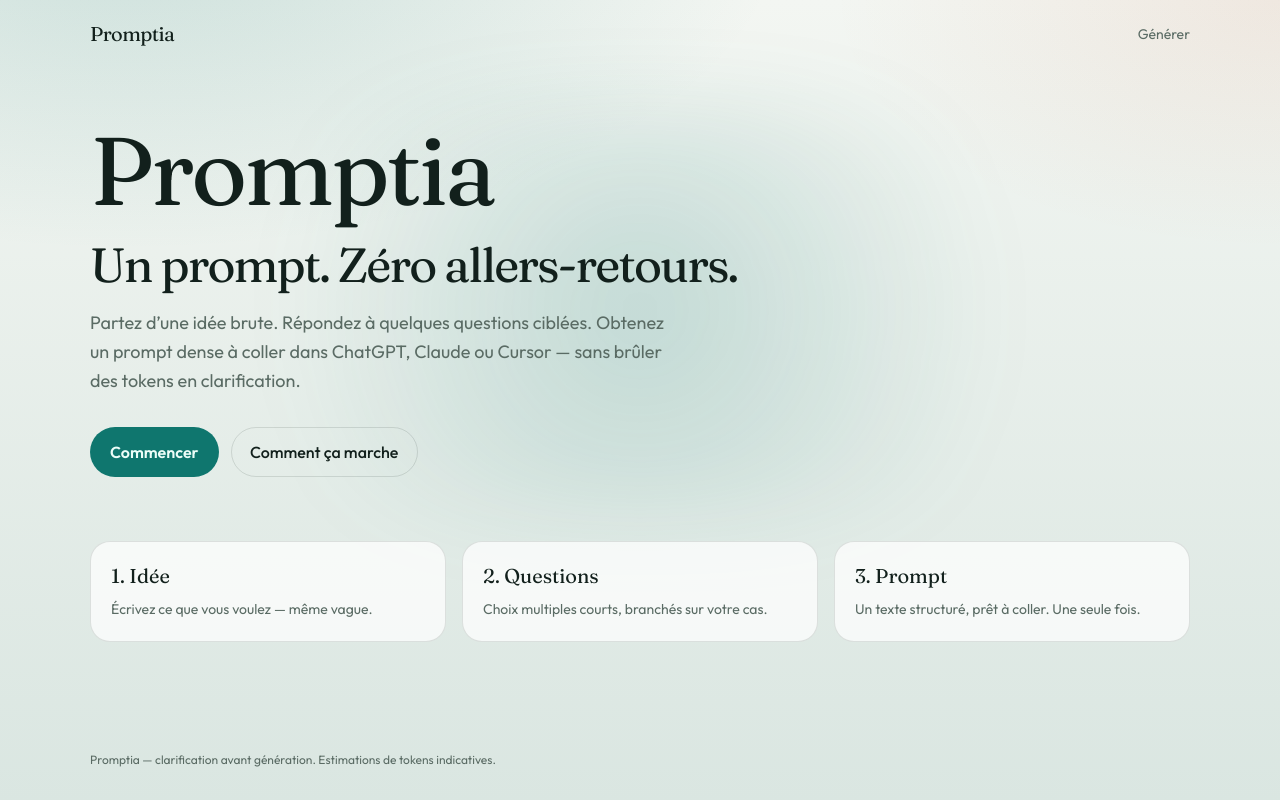
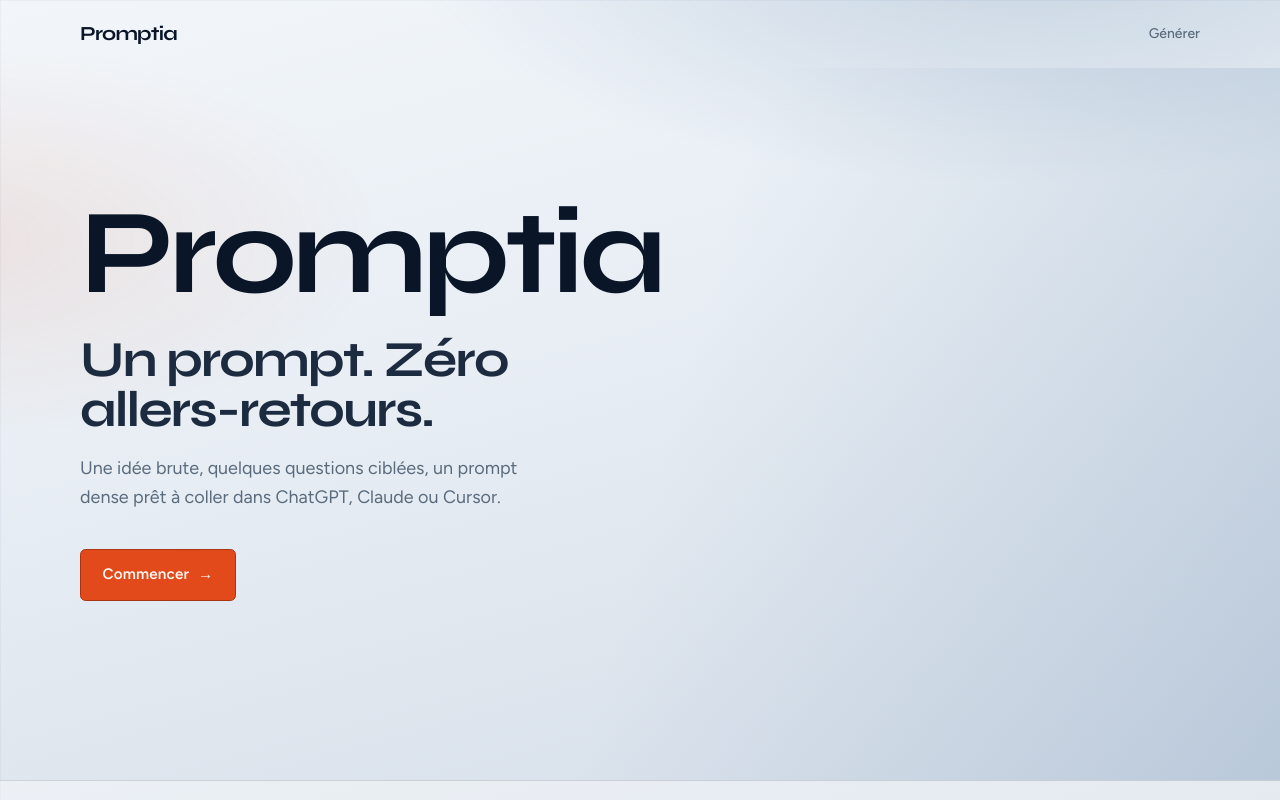
Before and after one commit to BabaLeparoux49/Dev-03, a Next.js app: page / in a window 1280 px wide. Shown: the top 800 px of the page. Built offline with nearby package versions, Linux system fonts and the light colour scheme.

Commit message:
Redesign Promptia UI with blueprint atelier aesthetic
Syne + Figtree typography, signal-orange accent, full-bleed hero
with brand-first landing, and cleaner wizard/result surfaces.

Co-authored-by: BabaDev <BabaLeparoux49@users.noreply.github.com>

```diff
--- a/src/app/globals.css
+++ b/src/app/globals.css
@@ -1,15 +1,20 @@
 @import "tailwindcss";
 
 :root {
-  --ink: #12201c;
-  --muted: #5a6b64;
-  --paper: #f3f6f2;
-  --panel: rgba(255, 255, 255, 0.72);
-  --track: #d5e0da;
-  --accent: #0f766e;
-  --accent-ink: #ecfdf8;
-  --line: rgba(18, 32, 28, 0.12);
-  --glow: rgba(15, 118, 110, 0.18);
+  --ink: #0a1628;
+  --ink-soft: #1c2b3f;
+  --muted: #5a6b7d;
+  --paper: #e8eef4;
+  --paper-deep: #d4dde8;
+  --line: rgba(10, 22, 40, 0.14);
+  --line-strong: rgba(10, 22, 40, 0.28);
+  --accent: #e24a1c;
+  --accent-ink: #fff7f2;
+  --steel: #2a5a8c;
+  --steel-soft: rgba(42, 90, 140, 0.12);
+  --track: #c5d0dc;
+  --surface: rgba(255, 255, 255, 0.55);
+  --mono-ink: #1a3348;
   --background: var(--paper);
   --foreground: var(--ink);
 }
@@ -21,39 +26,64 @@
   --font-mono: var(--font-mono);
 }
 
-@media (prefers-color-scheme: dark) {
-  :root {
-    --ink: #e7f0ea;
-    --muted: #9bb0a6;
-    --paper: #0b1411;
-    --panel: rgba(18, 32, 26, 0.78);
-    --track: #1f322b;
-    --accent: #2dd4bf;
-    --accent-ink: #042f2e;
-    --line: rgba(231, 240, 234, 0.12);
-    --glow: rgba(45, 212, 191, 0.16);
-    --background: var(--paper);
-    --foreground: var(--ink);
-  }
+*,
+*::before,
+*::after {
+  box-sizing: border-box;
+}
+
+html {
+  scroll-behavior: smooth;
 }
 
 body {
-  background:
-    radial-gradient(1200px 600px at 10% -10%, var(--glow), transparent 55%),
-    radial-gradient(900px 500px at 100% 0%, rgba(194, 65, 12, 0.08), transparent 50%),
-    linear-gradient(180deg, var(--paper) 0%, color-mix(in oklab, var(--paper) 88%, #0f766e) 100%);
+  margin: 0;
+  min-height: 100vh;
   color: var(--ink);
-  font-family: var(--font-body), system-ui, sans-serif;
-  min-height: 100vh;
+  font-family: var(--font-body), "Segoe UI", sans-serif;
+  background-color: var(--paper);
+  background-image:
+    linear-gradient(rgba(42, 90, 140, 0.05) 1px, transparent 1px),
+    linear-gradient(90deg, rgba(42, 90, 140, 0.05) 1px, transparent 1px),
+    radial-gradient(ellipse 90% 60% at 80% -10%, rgba(42, 90, 140, 0.22), transparent 55%),
+    radial-gradient(ellipse 70% 50% at -5% 30%, rgba(226, 74, 28, 0.1), transparent 50%),
+    linear-gradient(165deg, #f2f6fa 0%, var(--paper) 42%, var(--paper-deep) 100%);
+  background-size:
+    48px 48px,
+    48px 48px,
+    auto,
+    auto,
+    auto;
+  background-attachment: fixed;
+}
+
+a {
+  color: inherit;
+  text-decoration: none;
 }
 
 .site-shell {
-  width: min(1100px, calc(100% - 2rem));
+  width: min(1120px, calc(100% - 2rem));
   margin-inline: auto;
 }
 
 .brand {
-  font-family: var(--font-display), serif;
+  font-family: var(--font-display), sans-serif;
+  font-weight: 700;
+  letter-spacing: -0.04em;
+  line-height: 0.9;
+}
+
+.hero-title {
+  font-family: var(--font-display), sans-serif;
+  font-weight: 700;
+  letter-spacing: -0.035em;
+  line-height: 0.98;
+}
+
+.display {
+  font-family: var(--font-display), sans-serif;
+  font-weight: 700;
   letter-spacing: -0.03em;
 }
 
@@ -61,22 +91,28 @@ body {
   display: inline-flex;
   align-items: center;
   justify-content: center;
-  gap: 0.5rem;
-  border-radius: 999px;
+  gap: 0.55rem;
+  border: 1px solid color-mix(in oklab, var(--accent) 80%, #000);
+  border-radius: 0.35rem;
   background: var(--accent);
   color: var(--accent-ink);
-  padding: 0.75rem 1.25rem;
+  padding: 0.85rem 1.35rem;
   font-weight: 600;
-  transition: transform 160ms ease, filter 160ms ease, background 160ms ease;
+  font-size: 0.95rem;
+  letter-spacing: 0.01em;
+  transition:
+    transform 180ms cubic-bezier(0.22, 1, 0.36, 1),
+    background 180ms ease,
+    border-color 180ms ease;
 }
 
 .btn-primary:hover {
-  filter: brightness(1.05);
-  transform: translateY(-1px);
+  background: color-mix(in oklab, var(--accent) 88%, #000);
+  transform: translateY(-2px);
 }
 
 .btn-primary:disabled {
-  opacity: 0.45;
+  opacity: 0.4;
   transform: none;
   cursor: not-allowed;
 }
@@ -85,121 +121,197 @@ body {
   display: inline-flex;
   align-items: center;
   justify-content: center;
-  border-radius: 999px;
-  border: 1px solid var(--line);
+  border: 1px solid var(--line-strong);
+  border-radius: 0.35rem;
   background: transparent;
   color: var(--ink);
-  padding: 0.75rem 1.15rem;
-  font-weight: 500;
-  transition: background 160ms ease, border-color 160ms ease;
+  padding: 0.85rem 1.2rem;
+  font-weight: 550;
+  font-size: 0.95rem;
+  transition:
+    background 160ms ease,
+    border-color 160ms ease,
+    transform 160ms ease;
 }
 
 .btn-ghost:hover {
-  background: color-mix(in oklab, var(--panel) 70%, transparent);
-  border-color: color-mix(in oklab, var(--accent) 35%, var(--line));
-}
-
-.panel {
-  border: 1px solid var(--line);
-  background: var(--panel);
-  backdrop-filter: blur(10px);
-  border-radius: 1.25rem;
-  padding: 1.25rem;
+  background: rgba(255, 255, 255, 0.45);
+  border-color: var(--ink);
+  transform: translateY(-1px);
 }
 
 .field-input {
   width: 100%;
-  border: 1px solid var(--line);
-  background: color-mix(in oklab, white 70%, transparent);
+  border: 1px solid var(--line-strong);
+  background: rgba(255, 255, 255, 0.72);
   color: var(--ink);
-  border-radius: 1rem;
-  padding: 0.9rem 1rem;
+  border-radius: 0.4rem;
+  padding: 0.95rem 1.05rem;
   outline: none;
-  transition: border-color 160ms ease, box-shadow 160ms ease;
-}
-
-@media (prefers-color-scheme: dark) {
-  .field-input {
-    background: color-mix(in oklab, #0b1411 70%, transparent);
-  }
+  font: inherit;
+  transition:
+    border-color 160ms ease,
+    background 160ms ease;
 }
 
 .field-input:focus {
-  border-color: color-mix(in oklab, var(--accent) 55%, var(--line));
-  box-shadow: 0 0 0 3px color-mix(in oklab, var(--accent) 22%, transparent);
+  border-color: var(--steel);
+  background: #fff;
 }
 
 .option-btn {
   text-align: left;
   width: 100%;
   border: 1px solid var(--line);
-  background: color-mix(in oklab, white 55%, transparent);
-  border-radius: 1rem;
-  padding: 0.9rem 1rem;
-  transition: border-color 160ms ease, background 160ms ease, transform 160ms ease;
-}
-
-@media (prefers-color-scheme: dark) {
-  .option-btn {
-    background: color-mix(in oklab, #12201c 70%, transparent);
-  }
+  background: rgba(255, 255, 255, 0.5);
+  border-radius: 0.4rem;
+  padding: 0.95rem 1.05rem;
+  transition:
+    border-color 160ms ease,
+    background 160ms ease,
+    transform 160ms ease;
 }
 
 .option-btn:hover {
   transform: translateY(-1px);
-  border-color: color-mix(in oklab, var(--accent) 40%, var(--line));
+  border-color: var(--steel);
+  background: rgba(255, 255, 255, 0.8);
 }
 
 .option-btn-active {
   border-color: var(--accent);
-  background: color-mix(in oklab, var(--accent) 14%, transparent);
+  background: color-mix(in oklab, var(--accent) 10%, white);
 }
 
-.chip {
-  border-radius: 999px;
+.format-tab {
   border: 1px solid var(--line);
-  padding: 0.4rem 0.85rem;
+  border-radius: 0.3rem;
+  padding: 0.45rem 0.85rem;
   font-size: 0.875rem;
-  transition: background 160ms ease, border-color 160ms ease;
+  background: transparent;
+  color: var(--muted);
+  transition:
+    border-color 140ms ease,
+    color 140ms ease,
+    background 140ms ease;
 }
 
-.chip-active {
-  border-color: var(--accent);
-  background: color-mix(in oklab, var(--accent) 16%, transparent);
+.format-tab:hover {
   color: var(--ink);
+  border-color: var(--line-strong);
+}
+
+.format-tab-active {
+  border-color: var(--ink);
+  color: var(--ink);
+  background: rgba(255, 255, 255, 0.7);
   font-weight: 600;
 }
 
-.savings-badge {
-  border: 1px solid var(--line);
-  border-radius: 1.25rem;
-  padding: 1.1rem 1.2rem;
-  background:
-    linear-gradient(
-      135deg,
-      color-mix(in oklab, var(--accent) 12%, transparent),
-      transparent 55%
-    ),
-    var(--panel);
-}
-
-.hero-title {
-  font-family: var(--font-display), serif;
-  letter-spacing: -0.04em;
-  line-height: 0.95;
+.savings-panel {
+  border-top: 3px solid var(--accent);
+  padding: 1.25rem 0 0;
 }
 
 .fade-up {
-  animation: fadeUp 520ms cubic-bezier(0.22, 1, 0.36, 1) both;
+  animation: fadeUp 640ms cubic-bezier(0.22, 1, 0.36, 1) both;
+}
+
+.fade-in {
+  animation: fadeIn 800ms ease both;
+}
+
+.slide-in {
+  animation: slideIn 900ms cubic-bezier(0.22, 1, 0.36, 1) both;
 }
 
 @keyframes fadeUp {
   from {
     opacity: 0;
-    transform: translateY(12px);
+    transform: translateY(18px);
   }
   to {
     opacity: 1;
     transform: translateY(0);
   }
 }
+
+@keyframes fadeIn {
+  from {
+    opacity: 0;
+  }
+  to {
+    opacity: 1;
+  }
+}
+
+@keyframes slideIn {
+  from {
+    opacity: 0;
+    transform: translateX(28px);
+  }
+  to {
+    opacity: 1;
+    transform: translateX(0);
+  }
+}
+
+@keyframes linePulse {
+  0%,
+  100% {
+    opacity: 0.35;
+  }
+  50% {
+    opacity: 0.85;
+  }
+}
+
+@keyframes drift {
+  from {
+    transform: translateY(0);
+  }
+  to {
+    transform: translateY(-12px);
+  }
+}
+
+.hero-lines span {
+  display: block;
+  height: 2px;
+  border-radius: 1px;
+  background: linear-gradient(
+    90deg,
+    transparent,
+    color-mix(in oklab, var(--steel) 70%, transparent),
+    color-mix(in oklab, var(--accent) 55%, transparent),
+    transparent
+  );
+  animation: linePulse 3.6s ease-in-out infinite;
+}
+
+.hero-prompt-sheet {
+  animation: drift 7s ease-in-out infinite alternate;
+}
+
+.progress-track {
+  height: 2px;
+  width: 100%;
+  background: var(--track);
+  overflow: hidden;
+}
+
+.progress-fill {
+  height: 100%;
+  background: var(--accent);
+  transition: width 420ms cubic-bezier(0.22, 1, 0.36, 1);
+}
+
+@media (prefers-reduced-motion: reduce) {
+  .fade-up,
+  .fade-in,
+  .slide-in,
+  .hero-lines span,
+  .hero-prompt-sheet {
+    animation: none !important;
+  }
+}
--- a/src/app/layout.tsx
+++ b/src/app/layout.tsx
@@ -1,22 +1,24 @@
 import type { Metadata } from "next";
 import Link from "next/link";
-import { Fraunces, Outfit, JetBrains_Mono } from "next/font/google";
+import { Syne, Figtree, IBM_Plex_Mono } from "next/font/google";
 import { WizardProvider } from "@/components/WizardProvider";
 import "./globals.css";
 
-const display = Fraunces({
+const display = Syne({
   variable: "--font-display",
   subsets: ["latin"],
+  weight: ["600", "700", "800"],
 });
 
-const body = Outfit({
+const body = Figtree({
   variable: "--font-body",
   subsets: ["latin"],
 });
 
-const mono = JetBrains_Mono({
+const mono = IBM_Plex_Mono({
   variable: "--font-mono",
   subsets: ["latin"],
+  weight: ["400", "500"],
 });
 
 export const metadata: Metadata = {
@@ -35,20 +37,26 @@ export default function RootLayout({
       lang="fr"
       className={`${display.variable} ${body.variable} ${mono.variable} h-full antialiased`}
     >
-      <body className="min-h-full flex flex-col">
+      <body className="flex min-h-full flex-col">
         <WizardProvider>
-          <header className="site-shell flex items-center justify-between py-5">
-            <Link href="/" className="brand text-xl text-[var(--ink)]">
+          <header className="site-shell flex items-center justify-between py-6">
+            <Link
+              href="/"
+              className="brand text-lg tracking-tight text-[var(--ink)] sm:text-xl"
+            >
               Promptia
             </Link>
-            <nav className="flex items-center gap-3 text-sm text-[var(--muted)]">
-              <Link className="hover:text-[var(--ink)]" href="/builder">
+            <nav className="flex items-center gap-5 text-sm font-medium text-[var(--muted)]">
+              <Link
+                className="transition-colors hover:text-[var(--ink)]"
+                href="/builder"
+              >
                 Générer
               </Link>
             </nav>
           </header>
           <main className="flex flex-1 flex-col">{children}</main>
-          <footer className="site-shell py-8 text-xs text-[var(--muted)]">
+          <footer className="site-shell border-t border-[var(--line)] py-8 text-xs text-[var(--muted)]">
             Promptia — clarification avant génération. Estimations de tokens
             indicatives.
           </footer>
--- a/src/app/page.tsx
+++ b/src/app/page.tsx
@@ -2,73 +2,133 @@ import Link from "next/link";
 
 export default function HomePage() {
   return (
-    <section className="site-shell relative flex flex-1 flex-col justify-center pb-16 pt-6 sm:pt-10">
+    <>
+      <section className="relative min-h-[calc(100vh-5.5rem)] overflow-hidden">
         <div
           aria-hidden
-        className="pointer-events-none absolute inset-x-0 top-8 -z-10 mx-auto h-[420px] w-[min(920px,100%)] rounded-[40%] bg-[radial-gradient(circle_at_center,var(--glow),transparent_70%)] blur-2xl"
-      />
+          className="pointer-events-none absolute inset-0 -z-10"
+        >
+          <div className="absolute inset-y-0 right-0 w-full bg-[linear-gradient(105deg,transparent_28%,rgba(42,90,140,0.16)_100%)] sm:w-[62%]" />
+          <HeroVisual />
+        </div>
 
-      <p className="fade-up brand text-5xl text-[var(--ink)] sm:text-7xl md:text-8xl">
+        <div className="site-shell relative flex min-h-[calc(100vh-5.5rem)] flex-col justify-center pb-16 pt-4">
+          <p className="fade-up brand text-[clamp(3.4rem,12vw,7.5rem)] text-[var(--ink)]">
             Promptia
           </p>
 
           <h1
-        className="fade-up mt-6 max-w-3xl hero-title text-3xl text-[var(--ink)] sm:text-5xl"
-        style={{ animationDelay: "80ms" }}
+            className="fade-up mt-7 max-w-[14ch] hero-title text-[clamp(1.75rem,4.4vw,3.15rem)] text-[var(--ink-soft)]"
+            style={{ animationDelay: "90ms" }}
           >
             Un prompt. Zéro allers-retours.
           </h1>
 
           <p
-        className="fade-up mt-5 max-w-xl text-base leading-relaxed text-[var(--muted)] sm:text-lg"
-        style={{ animationDelay: "140ms" }}
+            className="fade-up mt-5 max-w-md text-base leading-relaxed text-[var(--muted)] sm:text-lg"
+            style={{ animationDelay: "160ms" }}
           >
-        Partez d’une idée brute. Répondez à quelques questions ciblées. Obtenez
-        un prompt dense à coller dans ChatGPT, Claude ou Cursor — sans brûler
-        des tokens en clarification.
+            Une idée brute, quelques questions ciblées, un prompt dense prêt à
+            coller dans ChatGPT, Claude ou Cursor.
           </p>
 
           <div
-        className="fade-up mt-8 flex flex-wrap gap-3"
-        style={{ animationDelay: "200ms" }}
+            className="fade-up mt-9"
+            style={{ animationDelay: "230ms" }}
           >
             <Link href="/builder" className="btn-primary">
               Commencer
+              <span aria-hidden>→</span>
             </Link>
-        <a href="#comment" className="btn-ghost">
-          Comment ça marche
-        </a>
           </div>
+        </div>
+      </section>
 
-      <div
-        id="comment"
-        className="fade-up mt-16 grid gap-4 sm:grid-cols-3"
-        style={{ animationDelay: "260ms" }}
-      >
+      <section className="border-t border-[var(--line)] bg-white/40">
+        <div className="site-shell py-20 sm:py-24">
+          <h2 className="display max-w-xl text-3xl text-[var(--ink)] sm:text-4xl">
+            Trois gestes. Un message unique.
+          </h2>
+          <p className="mt-3 max-w-lg text-[var(--muted)]">
+            Clarifier avant de générer — pour ne plus brûler des tokens en
+            conversation.
+          </p>
+
+          <ol className="mt-14 grid gap-10 sm:grid-cols-3 sm:gap-8">
             {[
               {
-            title: "1. Idée",
+                n: "01",
+                title: "Idée",
                 body: "Écrivez ce que vous voulez — même vague.",
               },
               {
-            title: "2. Questions",
-            body: "Choix multiples courts, branchés sur votre cas.",
+                n: "02",
+                title: "Questions",
+                body: "Choix courts, branchés sur votre cas.",
               },
               {
-            title: "3. Prompt",
-            body: "Un texte structuré, prêt à coller. Une seule fois.",
+                n: "03",
+                title: "Prompt",
+                body: "Un texte structuré, prêt à coller. Une fois.",
               },
-        ].map((item) => (
-          <article key={item.title} className="panel">
-            <h2 className="font-[family-name:var(--font-display)] text-xl">
+            ].map((item, i) => (
+              <li
+                key={item.n}
+                className="fade-up border-t border-[var(--ink)] pt-5"
+                style={{ animationDelay: `${280 + i * 80}ms` }}
+              >
+                <p className="font-[family-name:var(--font-mono)] text-xs tracking-[0.18em] text-[var(--accent)]">
+                  {item.n}
+                </p>
+                <h3 className="display mt-3 text-2xl text-[var(--ink)]">
                   {item.title}
-            </h2>
+                </h3>
                 <p className="mt-2 text-sm leading-relaxed text-[var(--muted)]">
                   {item.body}
                 </p>
-          </article>
+              </li>
+            ))}
+          </ol>
+        </div>
+      </section>
+    </>
+  );
+}
+
+function HeroVisual() {
+  const lines = [
+    { w: "88%", delay: "0s" },
+    { w: "62%", delay: "0.4s" },
+    { w: "74%", delay: "0.8s" },
+    { w: "51%", delay: "1.2s" },
+    { w: "81%", delay: "1.6s" },
+    { w: "44%", delay: "2s" },
+    { w: "69%", delay: "2.4s" },
+    { w: "57%", delay: "2.8s" },
+  ];
+
+  return (
+    <div className="slide-in absolute inset-y-[12%] right-[-4%] hidden w-[min(48%,520px)] sm:block">
+      <div className="hero-prompt-sheet relative h-full border border-[var(--line-strong)] bg-[rgba(255,255,255,0.58)] px-7 py-8 backdrop-blur-[2px]">
+        <div className="mb-6 flex items-center justify-between">
+          <span className="font-[family-name:var(--font-mono)] text-[10px] uppercase tracking-[0.2em] text-[var(--steel)]">
+            prompt densifié
+          </span>
+          <span className="h-2 w-2 rounded-[1px] bg-[var(--accent)]" />
+        </div>
+        <div className="hero-lines space-y-4">
+          {lines.map((line, i) => (
+            <span
+              key={i}
+              style={{ width: line.w, animationDelay: line.delay }}
+            />
           ))}
         </div>
-    </section>
+        <p className="mt-8 max-w-[18ch] font-[family-name:var(--font-mono)] text-[11px] leading-relaxed text-[var(--mono-ink)] opacity-70">
+          # Rôle · Contexte · Contraintes · Format — un seul bloc, zéro
+          clarification.
+        </p>
+      </div>
+    </div>
   );
 }
--- a/src/components/PromptPreview.tsx
+++ b/src/components/PromptPreview.tsx
@@ -40,14 +40,14 @@ export function PromptPreview({
   }
 
   return (
-    <div className="space-y-4">
+    <div className="space-y-5">
       <div className="flex flex-wrap items-center justify-between gap-3">
         <div className="flex flex-wrap gap-2">
           {FORMATS.map((f) => (
             <button
               key={f.id}
               type="button"
-              className={`chip ${format === f.id ? "chip-active" : ""}`}
+              className={`format-tab ${format === f.id ? "format-tab-active" : ""}`}
               onClick={() => onFormatChange(f.id)}
             >
               {f.label}
@@ -59,7 +59,7 @@ export function PromptPreview({
         </button>
       </div>
       <textarea
-        className="field-input min-h-[28rem] font-[family-name:var(--font-mono)] text-sm leading-relaxed"
+        className="field-input min-h-[28rem] font-[family-name:var(--font-mono)] text-[13px] leading-relaxed text-[var(--mono-ink)]"
         value={prompt}
         onChange={(e) => onPromptChange(e.target.value)}
         spellCheck={false}
```
Also changed, not shown: src/app/builder/page.tsx (+23 -23 lines), src/app/result/page.tsx (+16 -18 lines), src/components/ProgressBar.tsx (+4 -7 lines), src/components/QuestionStep.tsx (+11 -10 lines), src/components/TokenSavingsBadge.tsx (+16 -17 lines), src/lib/categories.ts (+4 -4 lines). Lines whose indentation alone changed are shown as unchanged.
